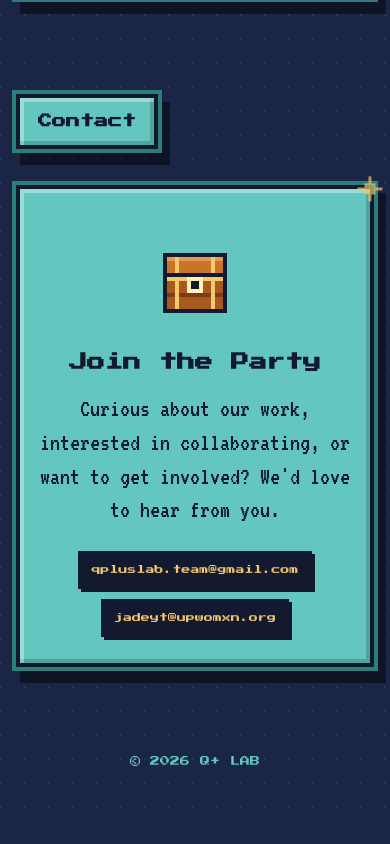
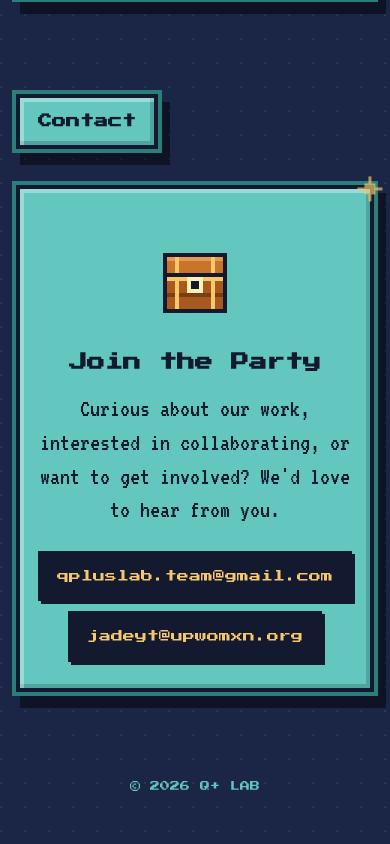
Before and after one commit to yiyu-tian/qpluslab, a plain HTML site: page index.html in a window 390 px wide. Shown: the part 5530-6374 px from the top of the page. Before the commit the page ends 6349 px from the top, so only its background shows below. Drawn offline with Linux system fonts and the light colour scheme.

Commit message:
Mobile: restore email button size
Co-Authored-By: Claude Opus 5.5 <noreply@anthropic.com>

```diff
--- a/index.html
+++ b/index.html
@@ -318,7 +318,6 @@
     .chest.open .found { opacity: 1; animation: blink 1s steps(1) 3; }
     .chest:focus-visible { outline: 3px dashed var(--navy); outline-offset: 4px; }
     .contact { padding: 26px 18px; }
-    .contact .btn.big { font-size: 9px; padding: 10px 10px; }
     .contact .links { gap: 10px; }
     .crew:not(.small) { flex-wrap: nowrap; gap: 8px; }
     .crew:not(.small) .pal { width: auto; flex: 1 1 0; min-width: 0; max-width: 72px; }
```
